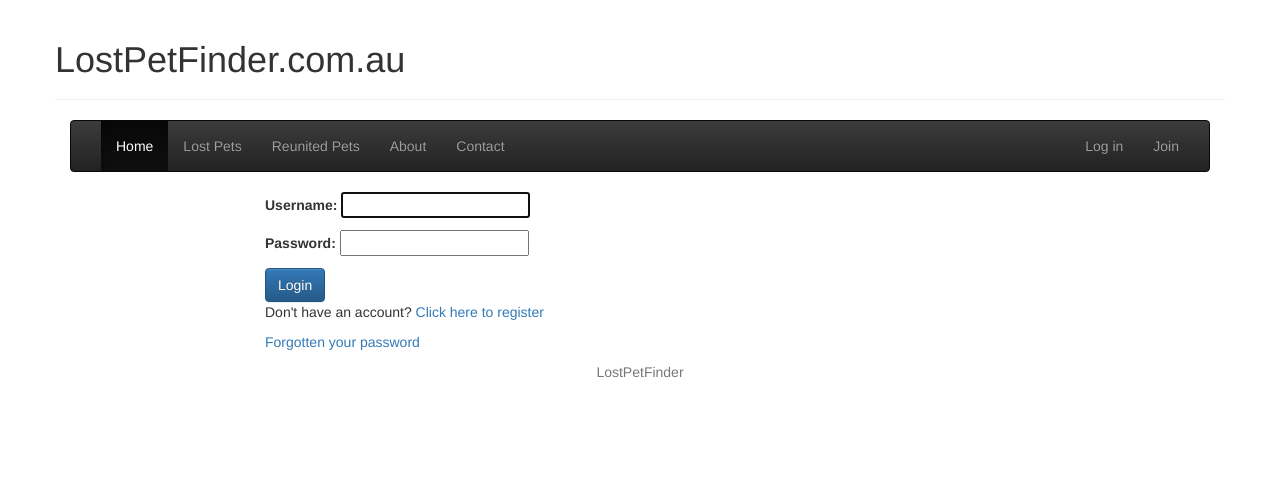
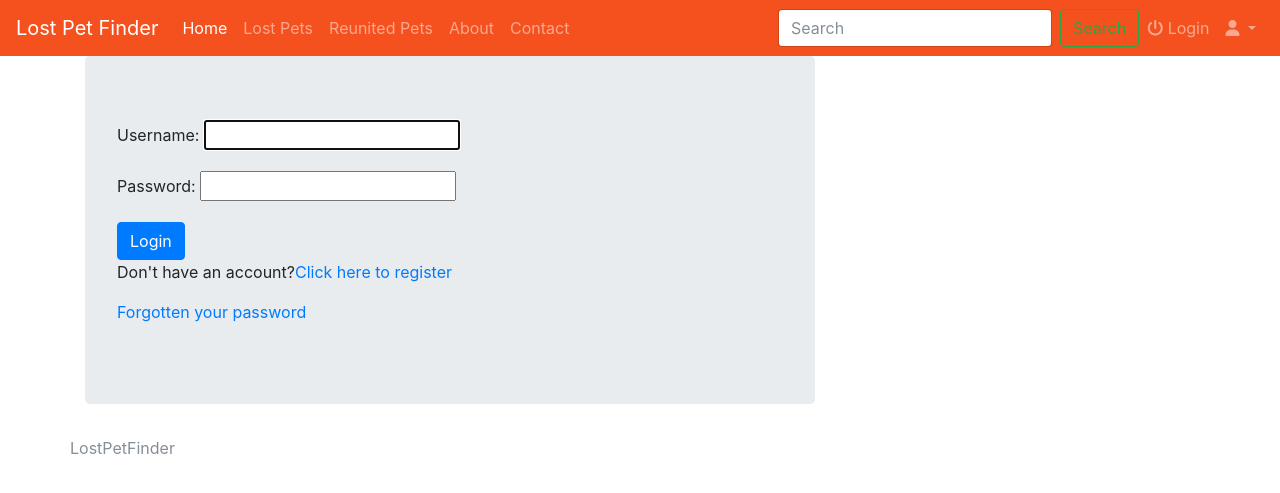
Before and after one commit to hhtek/aip-assessment-03, a Django app: page /login/ in a window 1280 px wide. Shown: the top 493 px of the page. Run offline with Django 3.2, Linux system fonts and the light colour scheme; some libraries are stand-ins or nearby versions.

Commit message:
Update nav.html to use Bootstrap 4.0

```diff
--- a/src/lostpetfinder/accounts/templates/accounts/login.html
+++ b/src/lostpetfinder/accounts/templates/accounts/login.html
@@ -1,7 +1,7 @@
 {% extends "base.html" %}
 
 {% block content %}
-
+<div class="jumbotron">
   {% if form.errors %}
     <p>Your username and password didn't match. Please try again.</p>
   {% endif %}
@@ -13,16 +13,13 @@
       <p>Please login to see this page.</p>
     {% endif %}
   {% endif %}
-<div>
   <form class="form-horizontal" method="post" action="{% url 'login' %}">
     {% csrf_token %}
     {{ form.as_p }}
     <input type="submit" class="btn btn-primary" value="Login" />
     <input type="hidden" name="next" value="{{ next }}" />
   </form>
-</div>
-<div>
-  <p>Don't have an account? <a href="{% url 'register' %}">Click here to register</a></p>
+  <p>Don't have an account?<a href="{% url 'register' %}">Click here to register</a></p>
   <p><a href="{% url 'password_reset' %}">Forgotten your password</a></p>
 </div>
 {% endblock %}
--- a/src/lostpetfinder/templates/base.html
+++ b/src/lostpetfinder/templates/base.html
@@ -8,26 +8,28 @@
       {% include 'snippets/css.html' %}
     </head>
     <body>
-      <div class="container">
+      <!-- PAGE NAVIGATION BAR -->
+      {% include 'snippets/nav.html' %}
+
+      <!-- CONTENT BLOCK -->
+      <div class="content container">
         <div class="row">
-          <div class="page-header">
-              <h1>LostPetFinder.com.au</h1>
-          </div>
-          <div class="header col-xs-12">
-            {% include 'snippets/nav.html' %}
-          </div>
-          <div class="left col-md-2"></div>
-          <div class="contents col-md-8">
+          <div class="col-md-8">
             {% block content %}{% endblock content %}
           </div>
-          <div class="right col-md-2"></div>
+        </div>
+      </div>
+
+      <div class="content container">
+        <div class="row">
           <div class="footer col-xs-12">
             <div class="con text-center">
               <p class="text-muted">LostPetFinder</p>
             </div>
           </div>
-        </div> <!-- /.row -->
-      </div> <!-- /.container -->
+        </div>
+      </div>
+
       {% include 'snippets/js.html' %}
     </body>
 </html>
--- a/src/lostpetfinder/templates/snippets/css.html
+++ b/src/lostpetfinder/templates/snippets/css.html
@@ -1,13 +1,18 @@
+<!-- Bootstrap CSS -->
+<!-- <link rel="stylesheet" href="https://maxcdn.bootstrapcdn.com/bootstrap/3.3.2/css/bootstrap.min.css"> -->
+<!-- <link rel="stylesheet" href="https://maxcdn.bootstrapcdn.com/bootstrap/3.3.7/css/bootstrap.min.css"> -->
+<!-- <link rel="stylesheet" href="https://maxcdn.bootstrapcdn.com/bootstrap/4.0.0-beta/css/bootstrap.min.css" integrity="sha384-/Y6pD6FV/Vv2HJnA6t+vslU6fwYXjCFtcEpHbNJ0lyAFsXTsjBbfaDjzALeQsN6M" crossorigin="anonymous"> -->
+<!-- Bootstrap Theme -->
+<!-- <link rel="stylesheet" href="https://maxcdn.bootstrapcdn.com/bootstrap/3.3.2/css/bootstrap-theme.min.css"> -->
+
+<!-- will use later
+<link rel="stylesheet" href="css/site.css">
+-->
+
 <!-- Required meta tags -->
 <meta charset="utf-8">
 <meta name="viewport" content="width=device-width, initial-scale=1, shrink-to-fit=no">
 
 <!-- Bootstrap CSS -->
-<link rel="stylesheet" href="https://maxcdn.bootstrapcdn.com/bootstrap/3.3.2/css/bootstrap.min.css">
-
-<!-- Bootstrap Theme -->
-<link rel="stylesheet" href="https://maxcdn.bootstrapcdn.com/bootstrap/3.3.2/css/bootstrap-theme.min.css">
-
-<!-- will use later
-<link rel="stylesheet" href="css/site.css">
--->
+<link rel="stylesheet" href="https://maxcdn.bootstrapcdn.com/bootstrap/4.0.0-beta/css/bootstrap.min.css" integrity="sha384-/Y6pD6FV/Vv2HJnA6t+vslU6fwYXjCFtcEpHbNJ0lyAFsXTsjBbfaDjzALeQsN6M" crossorigin="anonymous">
+<link rel="stylesheet" href="https://maxcdn.bootstrapcdn.com/font-awesome/latest/css/font-awesome.min.css" />
--- a/src/lostpetfinder/templates/snippets/js.html
+++ b/src/lostpetfinder/templates/snippets/js.html
@@ -1,5 +1,4 @@
-    <!-- Optional JavaScript -->
-    <!-- jQuery first, then Popper.js, then Bootstrap JS -->
+<!-- jQuery first, then Popper.js, then Bootstrap JS -->
 <script src="https://code.jquery.com/jquery-3.2.1.slim.min.js" integrity="sha384-KJ3o2DKtIkvYIK3UENzmM7KCkRr/rE9/Qpg6aAZGJwFDMVNA/GpGFF93hXpG5KkN" crossorigin="anonymous"></script>
 <script src="https://cdnjs.cloudflare.com/ajax/libs/popper.js/1.11.0/umd/popper.min.js" integrity="sha384-b/U6ypiBEHpOf/4+1nzFpr53nxSS+GLCkfwBdFNTxtclqqenISfwAzpKaMNFNmj4" crossorigin="anonymous"></script>
 <script src="https://maxcdn.bootstrapcdn.com/bootstrap/4.0.0-beta/js/bootstrap.min.js" integrity="sha384-h0AbiXch4ZDo7tp9hKZ4TsHbi047NrKGLO3SEJAg45jXxnGIfYzk4Si90RDIqNm1" crossorigin="anonymous"></script>
--- a/src/lostpetfinder/templates/snippets/nav.html
+++ b/src/lostpetfinder/templates/snippets/nav.html
@@ -1,6 +1,76 @@
+{# NAVIGATION BAR WITH BOOTSTRAP 4.0.0-beta #}
+<nav class="navbar navbar-expand-lg navbar-dark" style="background-color: #f4511e;">
+  <a class="navbar-brand" href="{% url 'home' %}">Lost Pet Finder</a>
+  <button class="navbar-toggler" type="button" data-toggle="collapse" data-target="#navbarSupportedContent" aria-controls="navbarSupportedContent" aria-expanded="false" aria-label="Toggle navigation">
+    <span class="navbar-toggler-icon"></span>
+  </button>
+  <div class="collapse navbar-collapse" id="navbarSupportedContent">
+    <ul class="navbar-nav mr-auto">
+      <li class="nav-item active">
+        <a class="nav-link" href="{% url 'home' %}">Home <span class="sr-only">(current)</span></a>
+      </li>
+      <li class="nav-item">
+        <a class="nav-link" href="{% url 'lost-pets' %}">Lost Pets</a>
+      </li>
+      <li class="nav-item">
+        <a class="nav-link" href="{% url 'reunited-pets' %}">Reunited Pets</a>
+      </li>
+      <li class="nav-item">
+        <a class="nav-link" href="{% url 'about' %}">About</a>
+      </li>
+      <li class="nav-item">
+        <a class="nav-link" href="{% url 'contact' %}">Contact</a>
+      </li>
+    </ul>
+    <form class="form-inline my-2 my-lg-0" action="/search/" method="GET" role="search">
+      <input class="form-control mr-sm-2" type="text" placeholder="Search" aria-label="Search">
+      <button class="btn btn-outline-success my-2 my-sm-0" type="submit">Search</button>
+    </form>
+    <ul class="navbar-nav navbar-right">
+      {% if user.is_authenticated %}
+      <li class="nav-item">
+        <a class="nav-link" href="{% url 'profile' %}">{{ user.username }}</a>
+      </li>
+      {% else %}
+      <li class="nav-item">
+        <a class="nav-link" href="{% url 'login' %}"><i class="fa fa-power-off" aria-hidden="true"></i>&nbsp;Login</a>
+      </li>
+      {% endif %}
+      <li class="nav-item dropdown hidden-xs-down">
+        <a class="nav-link dropdown-toggle" href="#" id="navbarDropdownMenuLink" data-toggle="dropdown" aria-haspopup="true" aria-expanded="false">
+            <i class="fa fa-nav fa-user" aria-hidden="true"></i>
+        </a>
+        <div class="dropdown-menu dropdown-menu-right" aria-labelledby="navbarDropdownMenuLink">
+            <h6 class="dropdown-header">Account</h6>
+            {% if user.is_authenticated %}
+            <a class="dropdown-item" href="{% url 'pets:list' %}">My Pets</a>
+            <div class="dropdown-divider"></div>
+            <a class="dropdown-item" href="{% url 'profile' %}"><i class="fa fa-nav fa-user" aria-hidden="true"></i>&nbsp;My Profile</a>
+            <a class="dropdown-item" href="{% url 'logout' %}"><i class="fa fa-power-off" aria-hidden="true"></i>&nbsp;Logout</a>
+            {% else %}
+            <a class="dropdown-item"  href="{% url 'register' %}"><i class="fa fa-user" aria-hidden="true"></i>&nbsp;Register</a>
+            <a class="dropdown-item" href="{% url 'login' %}"><i class="fa fa-power-off" aria-hidden="true"></i>&nbsp;Login</a>
+            {% endif %}
+        </div>
+      </li>
+    </ul>
+  </div>
+</nav>
+
+{% comment %}
+<!-- NAVIGATION BAR WITH BOOTSTRAP 3.3.7 -->
 <nav class="navbar navbar-inverse">
   <div class="container-fluid">
-    <div class="collapse navbar-collapse">
+    <!-- <div class="collapse navbar-collapse"> -->
+    <div class="navbar-header">
+      <button type="button" class="navbar-toggle" data-toggle="collapse" data-target="#myNavbar">
+        <span class="icon-bar"></span>
+        <span class="icon-bar"></span>
+        <span class="icon-bar"></span>
+      </button>
+      <a class="navbar-brand" href="#">Lost Pet Finder</a>
+    </div>
+    <div class="collapse navbar-collapse" id="myNavbar">
       <ul class="nav navbar-nav">
         <li class="active"><a href="{% url 'home' %}">Home</a></li>
         <li><a href="{% url 'lost-pets' %}">Lost Pets</a></li>
@@ -13,11 +83,13 @@
         <li><a href="{% url 'pets:list' %}">My Pets</a></li>
         <li><a href="{% url 'profile' %}">My Profile</a></li>
         <li><a href="{% url 'logout' %}">Logout</a></li>
+        <li><a>Welcome: {{ user.username }}</a></li>
         {% else %}
-        <li><a href="{% url 'login' %}">Log in</a></li>
-        <li><a href="{% url 'register' %}">Join</a>
-        {% endif %}</li>
+        <li><a href="{% url 'login' %}"><span class="glyphicon glyphicon-log-in"></span>&nbsp;Login</a></li>
+        <li><a href="{% url 'register' %}">Join</a></li>
+        {% endif %}
       </ul>
     </div>
   </div><!-- /.container-fluid -->
 </nav>
+{% endcomment %}
```
Also changed, not shown: src/lostpetfinder/db.sqlite3. Lines whose indentation alone changed are shown as unchanged.
